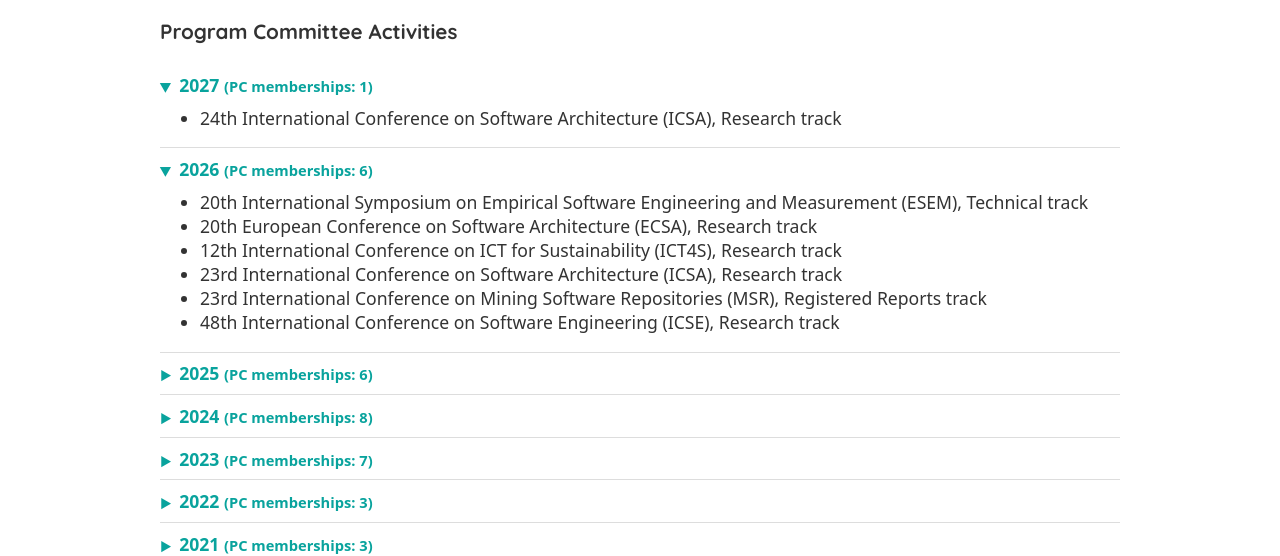
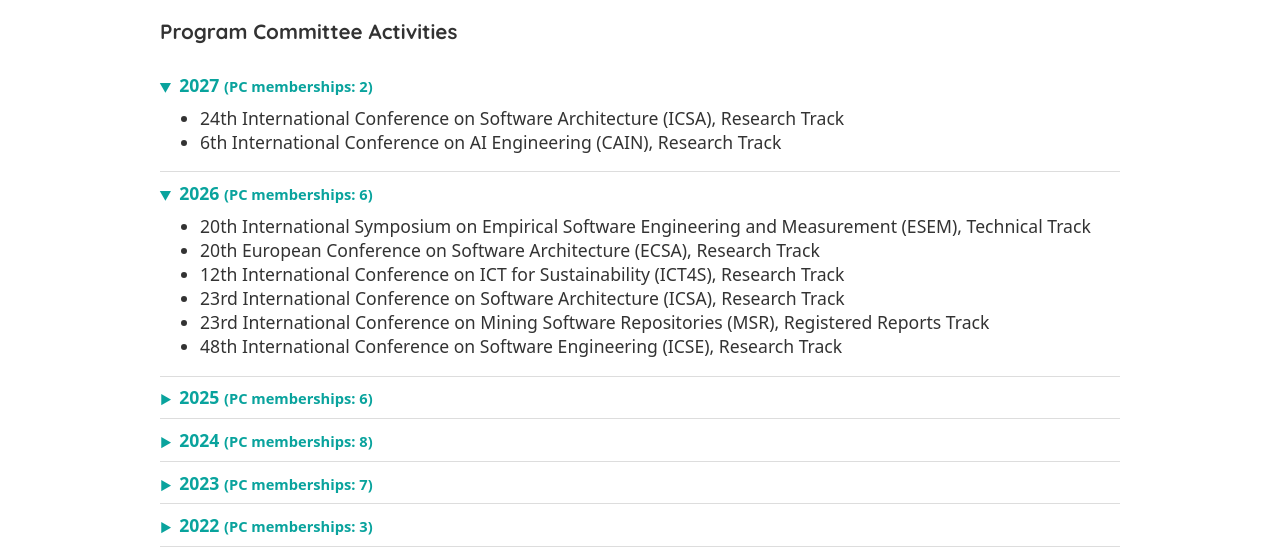
Before and after one commit to xJREB/cv-website, a Gatsby site: page /service in a window 1280 px wide. Shown: the part 224-780 px from the top of the page. Built offline with nearby package versions, Linux system fonts and the light colour scheme; Gatsby itself is replaced by a stand-in of ours.

Commit message:
Update libraries; update service page

```diff
--- a/package.json
+++ b/package.json
@@ -1,7 +1,7 @@
 {
     "name": "jreb-cv",
     "description": "The CV website of Dr. Justus Bogner",
-    "version": "1.11.0",
+    "version": "1.11.1",
     "license": "MIT",
     "scripts": {
         "build": "gatsby build",
@@ -23,8 +23,8 @@
         "gatsby-transformer-sharp": "^5.16.0",
         "gh-pages": "^6.3.0",
         "jreb-cv": "file:",
-        "react": "^19.2.7",
-        "react-dom": "^19.2.7",
+        "react": "^19.2.8",
+        "react-dom": "^19.2.8",
         "react-icons": "^5.7.0",
         "typeface-quicksand": "^1.1.13",
         "typeface-source-sans-pro": "^1.1.13"
--- a/src/pages/service.js
+++ b/src/pages/service.js
@@ -4,77 +4,78 @@ const programCommitteeActivities = [
     {
         year: 2027,
         items: [
-            "24th International Conference on Software Architecture (ICSA), Research track",
+            "24th International Conference on Software Architecture (ICSA), Research Track",
+            "6th International Conference on AI Engineering (CAIN), Research Track",
         ],
     },
     {
         year: 2026,
         items: [
-            "20th International Symposium on Empirical Software Engineering and Measurement (ESEM), Technical track",
-            "20th European Conference on Software Architecture (ECSA), Research track",
-            "12th International Conference on ICT for Sustainability (ICT4S), Research track",
-            "23rd International Conference on Software Architecture (ICSA), Research track",
-            "23rd International Conference on Mining Software Repositories (MSR), Registered Reports track",
-            "48th International Conference on Software Engineering (ICSE), Research track",
+            "20th International Symposium on Empirical Software Engineering and Measurement (ESEM), Technical Track",
+            "20th European Conference on Software Architecture (ECSA), Research Track",
+            "12th International Conference on ICT for Sustainability (ICT4S), Research Track",
+            "23rd International Conference on Software Architecture (ICSA), Research Track",
+            "23rd International Conference on Mining Software Repositories (MSR), Registered Reports Track",
+            "48th International Conference on Software Engineering (ICSE), Research Track",
         ],
     },
     {
         year: 2025,
         items: [
             "1st International Workshop on Software Architecture for Data-Intensive Systems (SADIS)",
-            "19th European Conference on Software Architecture (ECSA), Research track",
-            "29th International Conference on Evaluation and Assessment in Software Engineering (EASE), Research track",
+            "19th European Conference on Software Architecture (ECSA), Research Track",
+            "29th International Conference on Evaluation and Assessment in Software Engineering (EASE), Research Track",
             "3rd International Workshop on Responsible AI Engineering (RAIE)",
-            "22nd International Conference on Software Architecture (ICSA), Research track and Artifact Evaluation",
-            "4th International Conference on AI Engineering (CAIN), Research track and Doctoral Symposium",
+            "22nd International Conference on Software Architecture (ICSA), Research Track and Artifact Evaluation",
+            "4th International Conference on AI Engineering (CAIN), Research Track and Doctoral Symposium",
         ],
     },
     {
         year: 2024,
         items: [
-            "21st International Conference on Software Architecture (ICSA), Artifact Evaluation track",
-            "18th International Symposium on Empirical Software Engineering and Measurement (ESEM), Technical track",
-            "17th International Conference on the Quality of Information and Communications Technology (QUATIC), Quality Aspects of Services and Cloud Computing track",
-            "18th European Conference on Software Architecture (ECSA), Research track",
+            "21st International Conference on Software Architecture (ICSA), Artifact Evaluation Track",
+            "18th International Symposium on Empirical Software Engineering and Measurement (ESEM), Technical Track",
+            "17th International Conference on the Quality of Information and Communications Technology (QUATIC), Quality Aspects of Services and Cloud Computing Track",
+            "18th European Conference on Software Architecture (ECSA), Research Track",
             "8th International Workshop on Green and Sustainable Software (GREENS)",
             "2nd International Workshop on Responsible AI Engineering (RAIE)",
-            "31st International Conference on Software Analysis, Evolution and Reengineering (SANER), RENE track",
-            "3rd International Conference on AI Engineering (CAIN), Research track and Doctoral Symposium",
+            "31st International Conference on Software Analysis, Evolution and Reengineering (SANER), RENE Track",
+            "3rd International Conference on AI Engineering (CAIN), Research Track and Doctoral Symposium",
         ],
     },
     {
         year: 2023,
         items: [
-            "17th International Symposium on Empirical Software Engineering and Measurement (ESEM), ERVR track",
-            "17th European Conference on Software Architecture (ECSA), Research track",
+            "17th International Symposium on Empirical Software Engineering and Measurement (ESEM), ERVR Track",
+            "17th European Conference on Software Architecture (ECSA), Research Track",
             "5th International Conference on Microservices (Microservices)",
-            "10th European Conference On Service-Oriented And Cloud Computing (ESOCC), Main track",
-            "49th Euromicro Conference on Software Engineering and Advanced Applications (SEAA), DAIDE track",
+            "10th European Conference On Service-Oriented And Cloud Computing (ESOCC), Main Track",
+            "49th Euromicro Conference on Software Engineering and Advanced Applications (SEAA), DAIDE Track",
             "2nd International Conference on AI Engineering (CAIN)",
-            "20th International Conference on Software Architecture (ICSA), NEMI track",
+            "20th International Conference on Software Architecture (ICSA), NEMI Track",
         ],
     },
     {
         year: 2022,
         items: [
-            "16th European Conference on Software Architecture (ECSA), Research track",
+            "16th European Conference on Software Architecture (ECSA), Research Track",
             "3rd International Workshop on Agility with Microservices Programming (AMP)",
-            "48th Euromicro Conference on Software Engineering and Advanced Applications (SEAA), CNADO track",
+            "48th Euromicro Conference on Software Engineering and Advanced Applications (SEAA), CNADO Track",
         ],
     },
     {
         year: 2021,
         items: [
-            "15th European Conference on Software Architecture (ECSA), Tools & Demos track",
+            "15th European Conference on Software Architecture (ECSA), Tools & Demos Track",
             "2nd International Workshop on Agility with Microservices Programming (AMP)",
-            "47th Euromicro Conference on Software Engineering and Advanced Applications (SEAA), CNADO track",
+            "47th Euromicro Conference on Software Engineering and Advanced Applications (SEAA), CNADO Track",
         ],
     },
     {
         year: 2020,
         items: [
             "1st International Workshop on Agility with Microservices Programming (AMP)",
-            "46th Euromicro Conference on Software Engineering and Advanced Applications (SEAA), CNADO track",
+            "46th Euromicro Conference on Software Engineering and Advanced Applications (SEAA), CNADO Track",
             "12th Central-European Workshop on Services and their Composition (ZEUS)",
         ],
     },
@@ -133,7 +134,12 @@ const YearAccordion = ({ groups, frequencyText }) => (
     <>
         {groups.map(({ year, items }, index) => (
             <details key={year} open={index < 2}>
-                <summary>{year} <small>({frequencyText}: {items.length})</small></summary>
+                <summary>
+                    {year}{" "}
+                    <small>
+                        ({frequencyText}: {items.length})
+                    </small>
+                </summary>
                 <ul>
                     {items.map((item) => (
                         <li key={item}>{item}</li>
@@ -158,7 +164,10 @@ const Service = () => {
                         </p>
 
                         <h3>Program Committee Activities</h3>
-                        <YearAccordion groups={programCommitteeActivities} frequencyText={"PC memberships"} />
+                        <YearAccordion
+                            groups={programCommitteeActivities}
+                            frequencyText={"PC memberships"}
+                        />
 
                         <h3>Journal and Grant Reviewing Activities</h3>
                         <ul>
```
Also changed, not shown: 1 other file.
